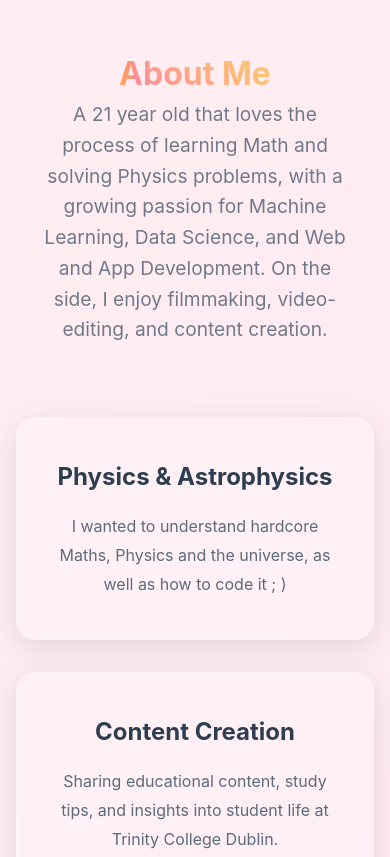
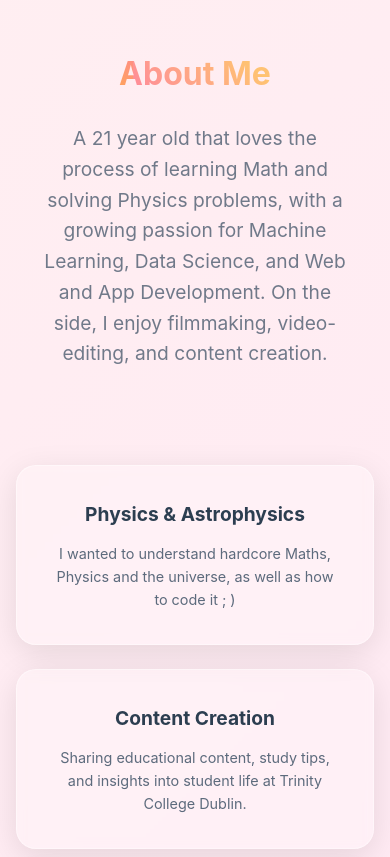
Before and after one commit to mariofabelo/personal-website, a website: page index.html in a window 390 px wide. Shown: the part 900-1757 px from the top of the page. Drawn offline with nearby package versions, Linux system fonts and the light colour scheme.

Commit message:
Refactor CSS styles for the about section: increased max-width, adjusted margins, and modified grid layout for better responsiveness. Updated font sizes and line heights for improved readability on various screen sizes.

```diff
--- a/styles.css
+++ b/styles.css
@@ -390,8 +390,8 @@ section {
     opacity: 0.7;
     color: #34495e;
     text-align: center;
-    max-width: 700px;
-    margin: 0 auto;
+    max-width: 1500px;
+    margin: 1.5rem auto;
     line-height: 1.6;
 }
 
@@ -408,20 +408,20 @@ section {
 
 .about-content {
     display: grid;
-    grid-template-columns: repeat(auto-fit, minmax(320px, 1fr));
-    gap: 2.5rem;
-    max-width: 1000px;
+    grid-template-columns: repeat(3, 1fr);
+    gap: 2rem;
+    max-width: 1200px;
     margin: 0 auto;
 }
 
 .about-card {
-    padding: 2.5rem;
+    padding: 2rem;
     text-align: center;
     transition: all 0.3s ease;
     display: flex;
     flex-direction: column;
     justify-content: center;
-    min-height: 200px;
+    min-height: 180px;
 }
 
 .about-card:hover {
@@ -429,18 +429,19 @@ section {
 }
 
 .about-card h3 {
-    font-size: 1.5rem;
-    margin-bottom: 1rem;
+    font-size: 1.2rem;
+    margin-bottom: 0.8rem;
     color: #2c3e50;
     text-align: center;
 }
 
 .about-card p {
     opacity: 0.8;
-    line-height: 1.8;
+    line-height: 1.6;
     color: #34495e;
     text-align: center;
     margin: 0;
+    font-size: 0.9rem;
 }
 
 .about-card .card-content {
@@ -1942,6 +1943,14 @@ body.theme-about {
 }
 
 /* Responsive Design */
+@media (max-width: 1024px) {
+    .about-content {
+        grid-template-columns: repeat(2, 1fr);
+        gap: 1.5rem;
+        max-width: 100%;
+    }
+}
+
 @media (max-width: 768px) {
     .nav-menu {
         gap: 0.5rem;
@@ -1959,7 +1968,7 @@ body.theme-about {
 
     .about-content {
         grid-template-columns: 1fr;
-        gap: 2rem;
+        gap: 1.5rem;
         max-width: 100%;
     }
 
```
